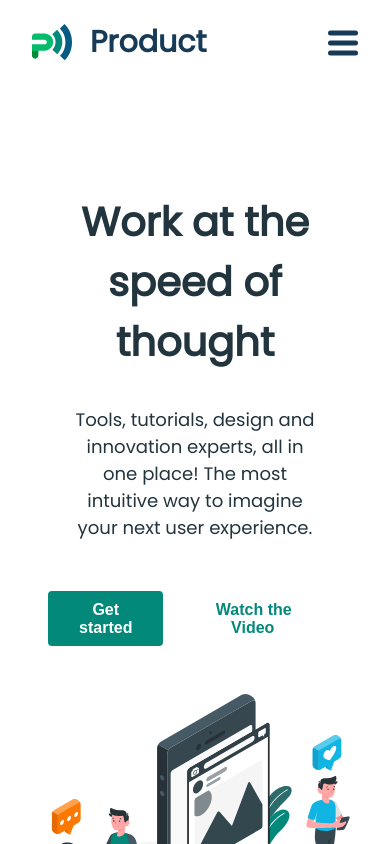
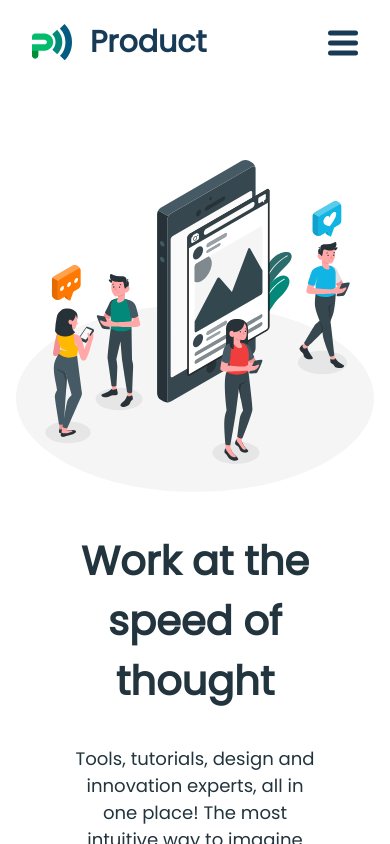
Before and after one commit to omar199523/my-product, a React (Create React App) app: page / in a window 390 px wide. Shown: the top 844 px of the page. Built offline with nearby package versions, Linux system fonts and the light colour scheme; the HTML template or start-up script is replaced by a standard one.

Commit message:
some editing from MainLogo section

```diff
--- a/src/componants/MainLogo/index.js
+++ b/src/componants/MainLogo/index.js
@@ -4,6 +4,7 @@ import pepoleLogo from '../../img/pepoleLogo.svg';
  const MainLogo =()=>{
     return(
         <div className="container main-pepole">
+            <div className="pepole-img"><img src={pepoleLogo}/></div>
             <div className="text-cont">
                 <h2>Work at the speed of thought</h2>
                 <p>Tools, tutorials, design and innovation experts, all in one place! The most intuitive way to imagine your next user experience.</p>
@@ -12,7 +13,7 @@ import pepoleLogo from '../../img/pepoleLogo.svg';
                     <button>Watch the Video</button>
                 </div>
             </div>
-            <div className="pepole-img"><img src={pepoleLogo}/></div>
+
         </div>
     )
  }
--- a/src/componants/MainLogo/style.css
+++ b/src/componants/MainLogo/style.css
@@ -1,10 +1,7 @@
 /*  */
 .main-pepole{
-    display: flex;
-    justify-content: space-between;
-    align-items: center;
     margin-top:9em !important;
-    flex-wrap: wrap;
+    flex-direction: row-reverse;
 }
 .text-cont{
     flex: 1 2 350px;
@@ -25,21 +22,6 @@
     font-size: 1.13em;
     color: #22343D;
     padding: 1em;
-}
-@media (max-width:767px){
-    .text-cont *{
-        text-align: center;
-
-    }
-    .text-cont p{
-        padding: 1em 2.4em ;
-    }
-}
-.pepole-img{
-    flex: 1 3 411px;
-}
-.pepole-img img{
-    width: 100%;
 }
 .button-cont{
     display: flex;
@@ -63,3 +45,21 @@
     background-color: #fff;
     text-indent: 2px;
 }
+@media (max-width:767px){
+    .text-cont *{
+        text-align: center;
+
+    }
+    .text-cont p{
+        padding: 1em 2.4em ;
+    }
+    .button-cont{
+        justify-content: center;
+    }
+}
+.pepole-img{
+    flex: 1 3 411px;
+}
+.pepole-img img{
+    width: 100%;
+}
```
